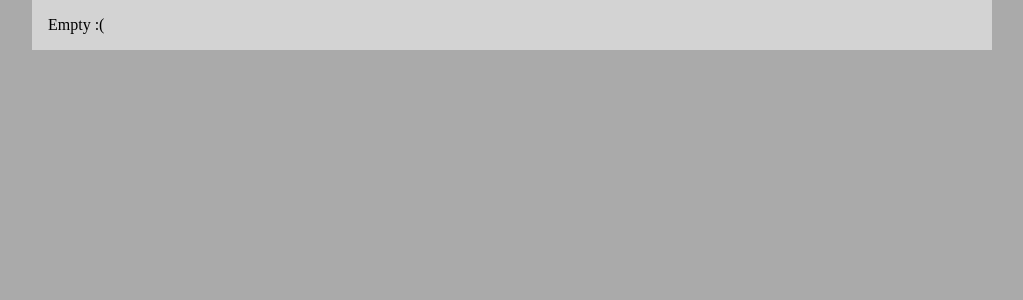
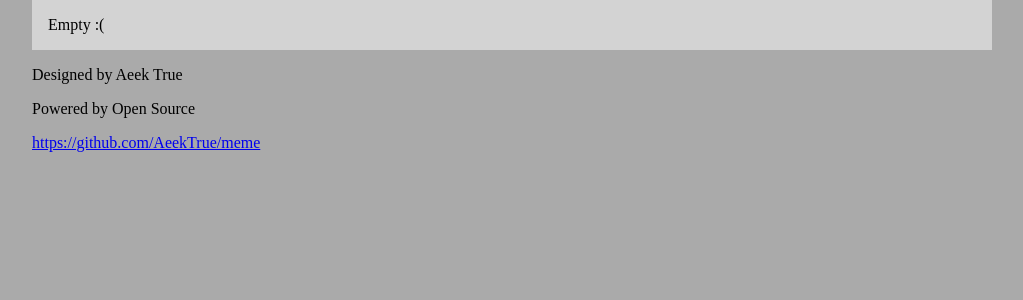
Before and after one commit to AeekTrue/meme, a Flask app: template src/templates/base.html in a window 1280 px wide. Shown: the part 47-347 px from the top of the page, without its empty margins (128-1151 px from the left). Run offline with Flask 2, Linux system fonts and the light colour scheme; the template is opened without the code that fills it, so the values that code supplies are empty; parts of the project's set-up code (start-up, migrations or seed data) failed here and were passed over.

Commit message:
Frontend: added footer

```diff
--- a/src/templates/base.html
+++ b/src/templates/base.html
@@ -21,12 +21,17 @@
     <a class="action" href="{{ url_for('all_cards') }}">All cards</a>
 
 </nav>
-    <div class="surface">
+<div id="content" class="surface">
     {% block content %}
         Empty :(
     {% endblock %}
 </div>
 
+<footer>
+    <p>Designed by Aeek True</p>
+    <p>Powered by Open Source <br></p>
+    <p><a href="https://github.com/AeekTrue/meme">https://github.com/AeekTrue/meme</a></p>
+</footer>
 <script src="{{ url_for('static', filename='script.js') }}"></script>
 </body>
 </html>
```
Lines whose indentation alone changed are shown as unchanged.
